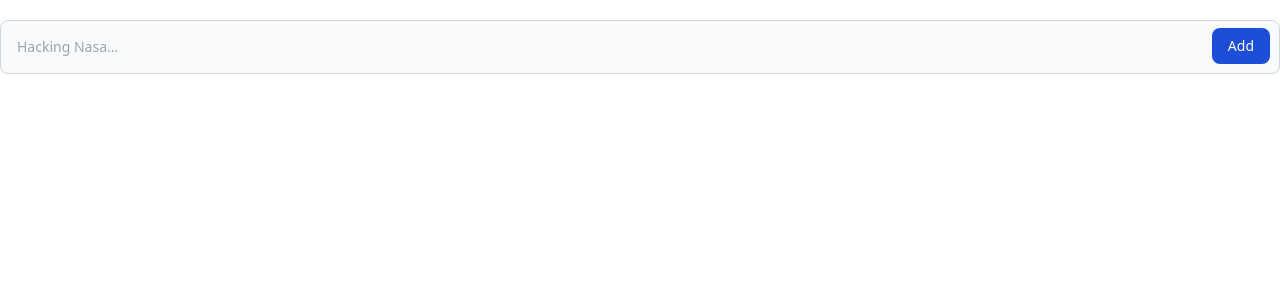
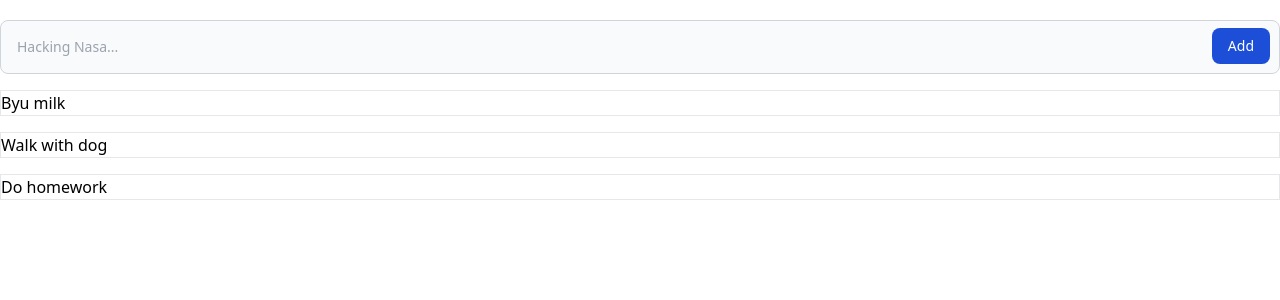
Before and after one commit to muradilinc/homework53, a React (Vite) app: page / in a window 1280 px wide. Shown: the top 300 px of the page. Built offline with nearby package versions, Linux system fonts and the light colour scheme.

Commit message:
initial State

```diff
--- a/src/App.tsx
+++ b/src/App.tsx
@@ -3,13 +3,17 @@ import AddTaskForm from './component/AddTaskForm/AddTaskForm.tsx';
 import Task from './component/Task/Task.tsx';
 
 interface Task {
-  id: Date;
+  id: string;
   taskText: string;
   statusTask: boolean;
 }
 
 const App = () => {
-  const [tasks, setTasks] = useState<Task[]>([]);
+  const [tasks, setTasks] = useState<Task[]>([
+    {id: new Date().toString(), taskText: 'Byu milk', statusTask: false},
+    {id: new Date().toString(), taskText: 'Walk with dog', statusTask: false},
+    {id: new Date().toString(), taskText: 'Do homework', statusTask: false},
+  ]);
   const [taskText, setTaskText] = useState('');
 
   const addText = (event: React.ChangeEvent<HTMLInputElement>) => {
@@ -18,7 +22,7 @@ const App = () => {
 
   const addTask = () => {
     const task: Task = {
-      id: new Date(),
+      id: new Date().toString(),
       taskText,
       statusTask: false
     };
```
